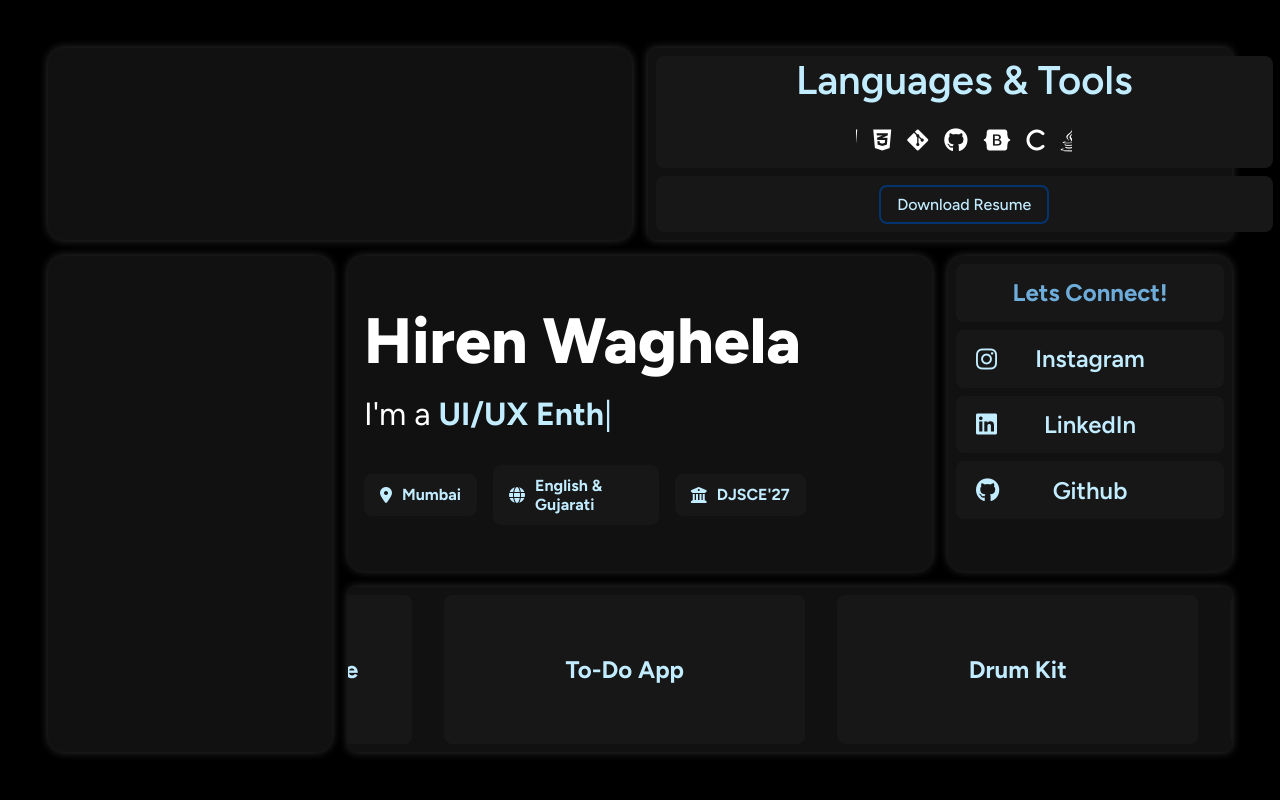
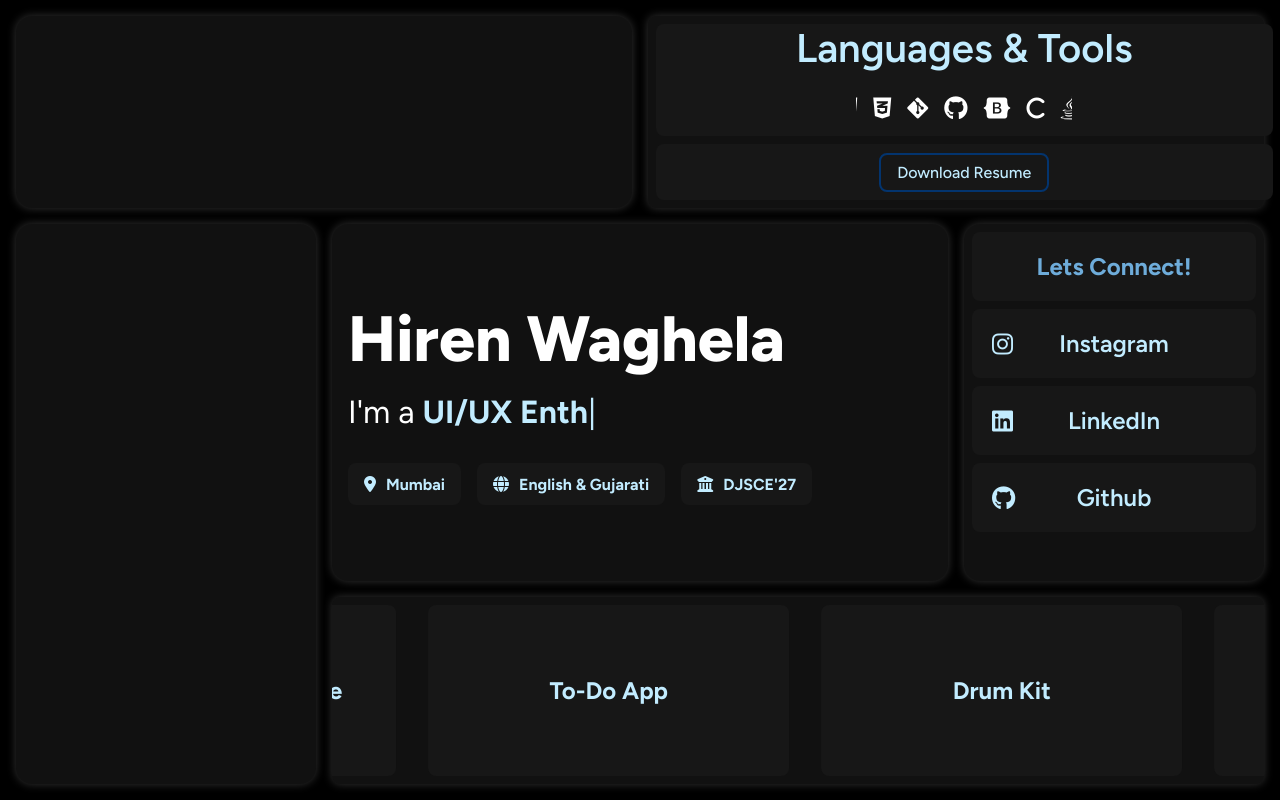
Before and after one commit to Hiren1604/portfolio, a plain HTML site: page index.html in a window 1280 px wide. Drawn offline with nearby package versions, Linux system fonts and the light colour scheme; a web font is replaced by a local one.

Commit message:
Added Features

```diff
--- a/style.css
+++ b/style.css
@@ -50,7 +50,7 @@ body {
     padding: 0.5rem;
     border-radius: 0.5rem;
     height: 100vh;
-    padding: 3rem;
+    padding: 1rem;
 }
 
 .bento {
@@ -262,7 +262,7 @@ body {
 
 .bento-5 .social-container .social-link a{
     width: 100%;
-    padding: 0.9rem;
+    padding: 1.25rem;
     display: flex;
     position: relative;
     align-items: center;
```
